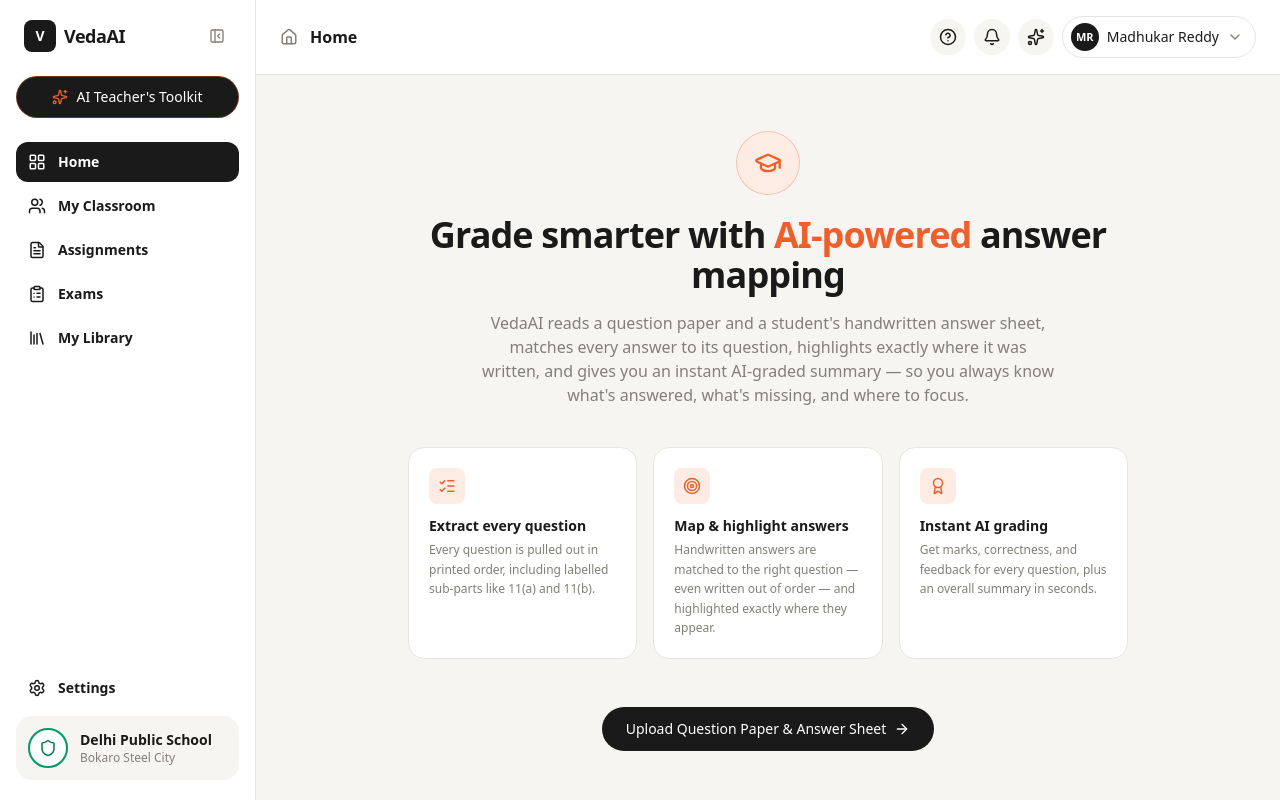
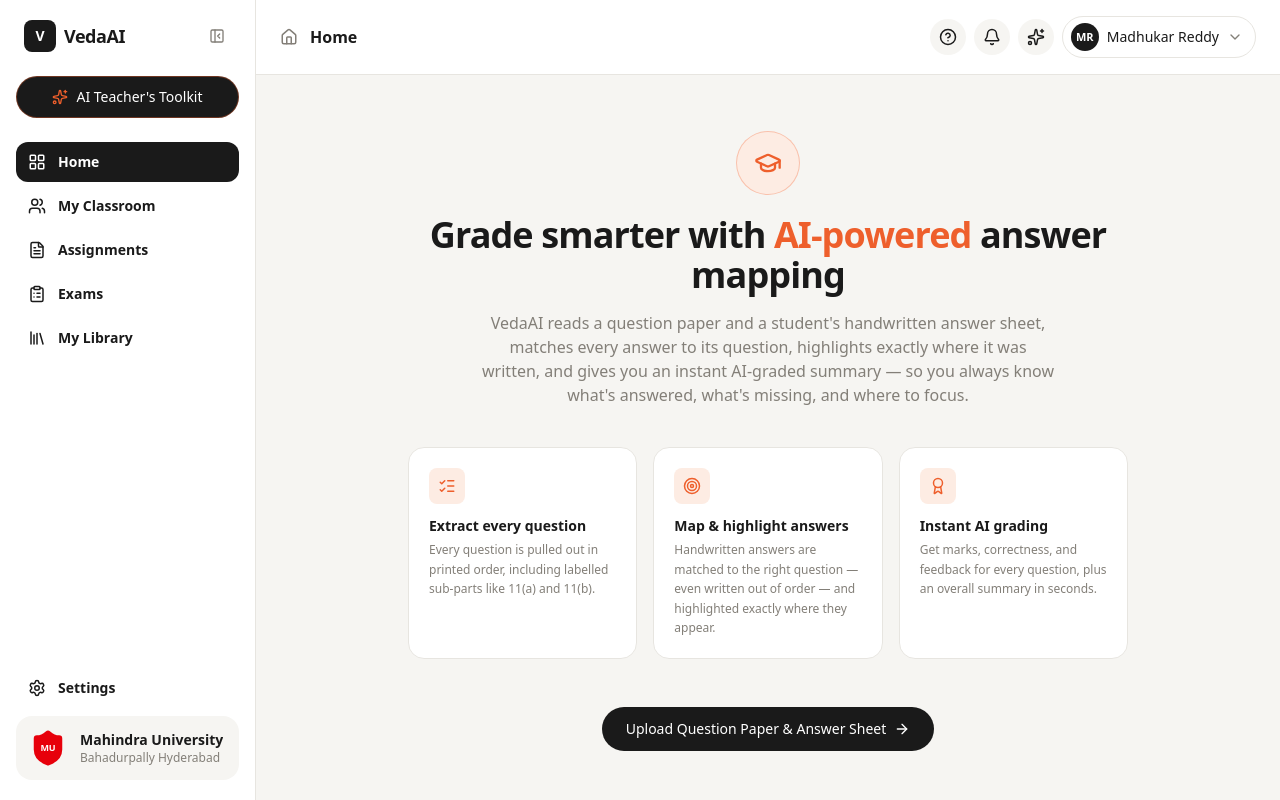
Before and after one commit to BUNNY260504/vedaai-assessment-mapper, a React (Vite) app in the folder client/: page / in a window 1280 px wide. Built offline with nearby package versions, Linux system fonts and the light colour scheme.

Commit message:
Update sidebar footer to Mahindra University, Bahadurpally Hyderabad
Swaps the school badge from Delhi Public School / Bokaro Steel City
to Mahindra University / Bahadurpally Hyderabad, and the badge icon
from a green outline shield to a solid red shield with "MU" inside.

```diff
--- a/client/src/components/Shell.jsx
+++ b/client/src/components/Shell.jsx
@@ -129,18 +129,19 @@
           {!collapsed && "Settings"}
         </div>
         <div
-          title={collapsed ? "Delhi Public School, Bokaro Steel City" : undefined}
+          title={collapsed ? "Mahindra University, Bahadurpally Hyderabad" : undefined}
           className={`bg-surface rounded-2xl ${
             collapsed ? "p-2 flex justify-center" : "flex items-center gap-3 p-3"
           }`}
         >
-          <div className="w-10 h-10 rounded-full bg-white border-2 border-emerald-600 flex items-center justify-center shrink-0">
-            <Shield size={18} className="text-emerald-700" />
+          <div className="relative w-10 h-10 flex items-center justify-center shrink-0">
+            <Shield size={38} className="text-red-600" fill="currentColor" />
+            <span className="absolute text-white font-bold text-[9px] tracking-tight">MU</span>
           </div>
           {!collapsed && (
             <div className="min-w-0">
-              <p className="font-semibold text-sm truncate">Delhi Public School</p>
-              <p className="text-xs text-muted truncate">Bokaro Steel City</p>
+              <p className="font-semibold text-sm truncate">Mahindra University</p>
+              <p className="text-xs text-muted truncate">Bahadurpally Hyderabad</p>
             </div>
           )}
         </div>
```
